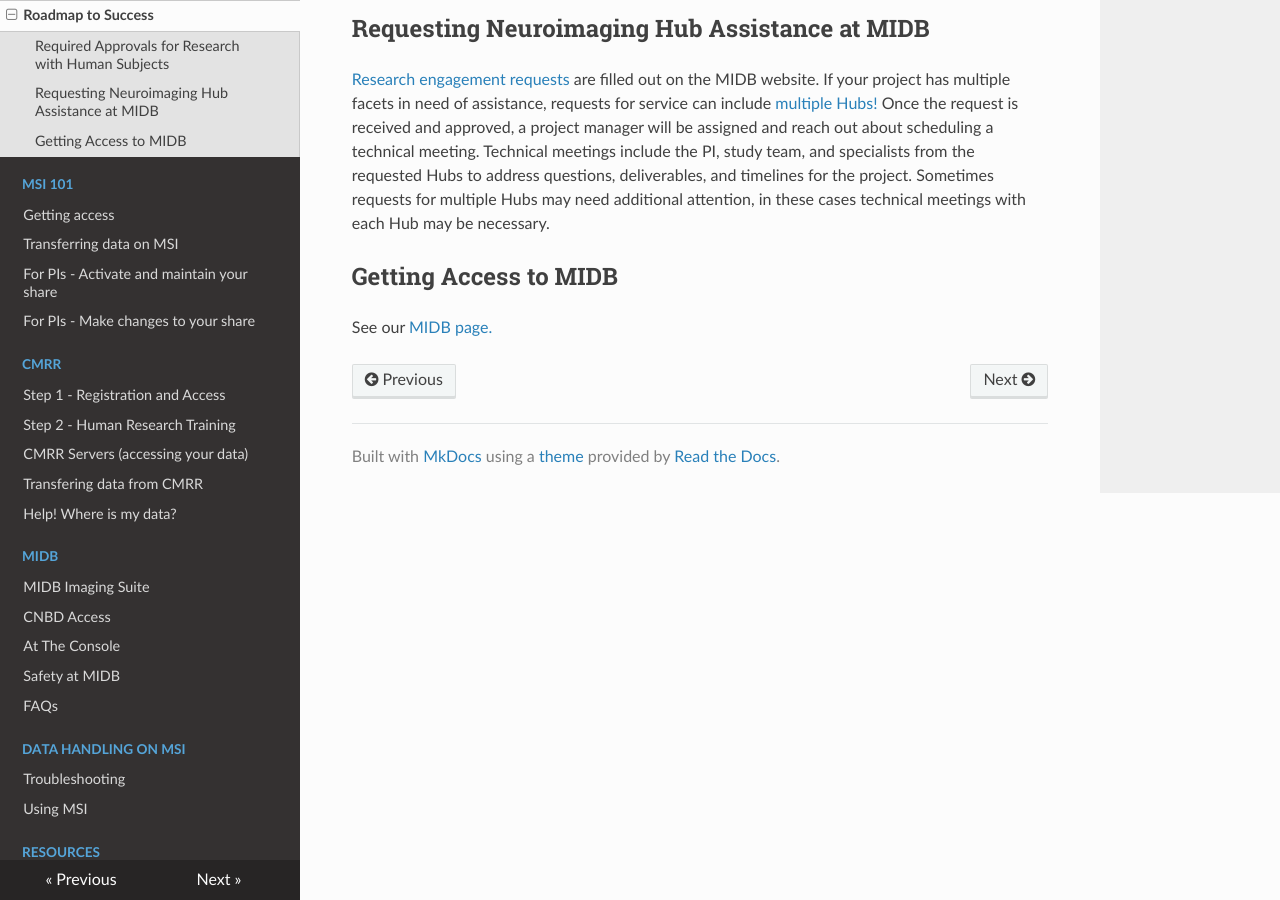
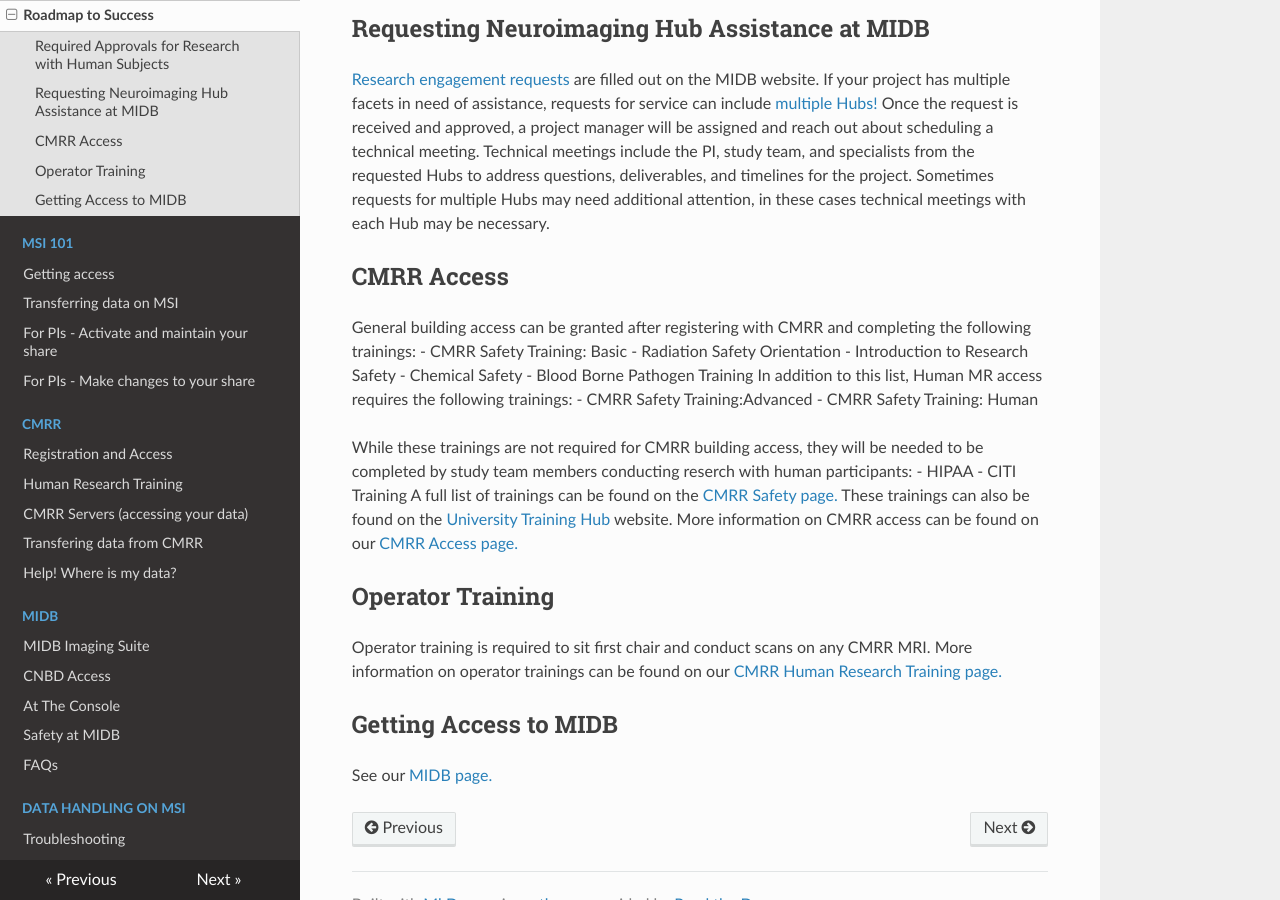
Before and after one commit to MIDB-Neuroimaging/neurohub_rtd, an MkDocs documentation site: the page built from docs/start/roadmap.md, in a window 1280 px wide and 900 px high, scrolled down 564 px. Built offline with MkDocs 1.6.1, drawn with Linux system fonts in a browser that asks for light colours; nearby versions of some CDN libraries.

Commit message:
roadmap updates

```diff
--- a/docs/start/roadmap.md
+++ b/docs/start/roadmap.md
@@ -18,5 +18,26 @@
 ## Requesting Neuroimaging Hub Assistance at MIDB
 [Research engagement requests](https://midb.umn.edu/research-services/engage-midb-service-hubs/process-engagement-request){:target="_blank"} are filled out on the MIDB website. If your project has multiple facets in need of assistance, requests for service can include [multiple Hubs!](../start/midb-over.md){:target="_blank"} Once the request is received and approved, a project manager will be assigned and reach out about scheduling a technical meeting. Technical meetings include the PI, study team, and specialists from the requested Hubs to address questions, deliverables, and timelines for the project. Sometimes requests for multiple Hubs may need additional attention, in these cases technical meetings with each Hub may be necessary.
 
+## CMRR Access
+General building access can be granted after registering with CMRR and completing the following trainings:
+- CMRR Safety Training: Basic
+- Radiation Safety Orientation
+- Introduction to Research Safety
+- Chemical Safety
+- Blood Borne Pathogen Training
+In addition to this list, Human MR access requires the following trainings:
+- CMRR Safety Training:Advanced
+- CMRR Safety Training: Human
+
+While these trainings are not required for CMRR building access, they will be needed to be completed by study team members conducting reserch with human participants:
+- HIPAA
+- CITI Training
+A full list of trainings can be found on the [CMRR Safety page.](https://www.cmrr.umn.edu/safety/){:target="_blank"} These trainings can also be found on the [University Training Hub](https://training.umn.edu/){:target="_blank"} website.
+More information on CMRR access can be found on our [CMRR Access page.](../cmrr/user.md){:target="_blank"}
+
+## Operator Training
+Operator training is required to sit first chair and conduct scans on any CMRR MRI.
+More information on operator trainings can be found on our [CMRR Human Research Training page.](../cmrr/operator.md){:target="_blank"}
+
 ## Getting Access to MIDB
 See our [MIDB page.](../midb/midbaccess.md){:target="_blank"}
--- a/mkdocs.yml
+++ b/mkdocs.yml
@@ -32,8 +32,8 @@
         - For PIs - Make changes to your share: msi/changes.md
 
     - CMRR: #cmrr
-        - Step 1 - Registration and Access: cmrr/user.md
-        - Step 2 - Human Research Training: cmrr/operator.md
+        - Registration and Access: cmrr/user.md
+        - Human Research Training: cmrr/operator.md
         - CMRR Servers (accessing your data): cmrr/naxos.md
         - Transfering data from CMRR: cmrr/transfer2.md
         - Help! Where is my data?: cmrr/search.md
```
